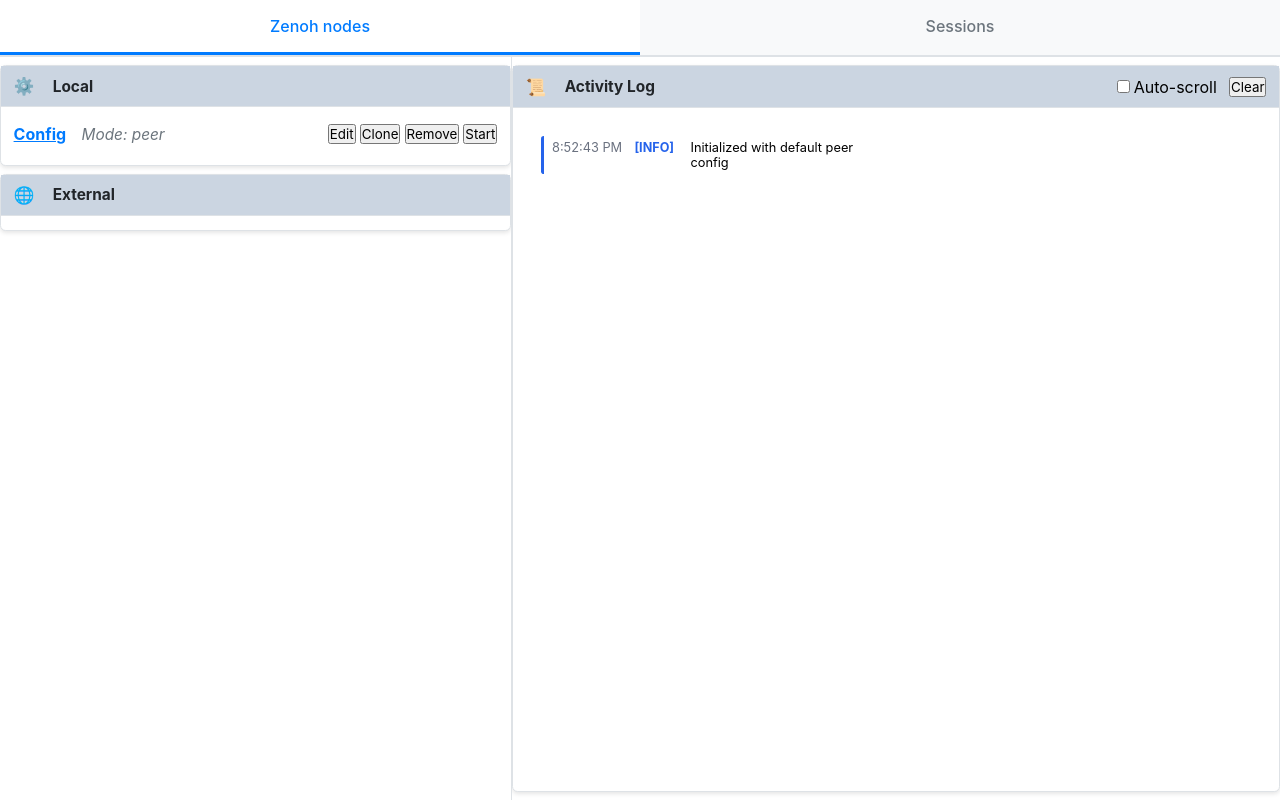
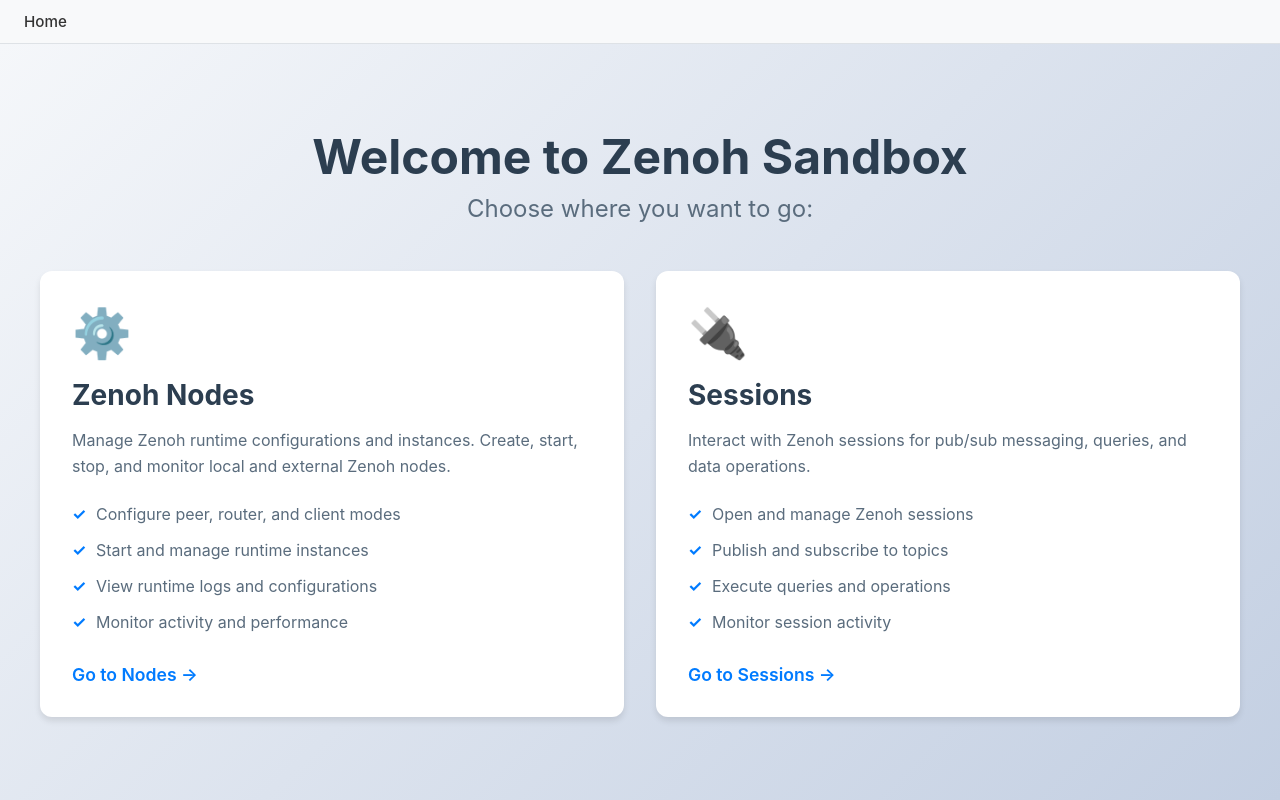
Before and after one commit to milyin/zenoh-sandbox, a Vue app: page / in a window 1280 px wide. Before the commit this address led to /#/nodes. Built offline with nearby package versions, Linux system fonts and the light colour scheme.

Commit message:
refactor: replace tab navigation with breadcrumb and add home view

```diff
--- a/src/App.vue
+++ b/src/App.vue
@@ -1,31 +1,17 @@
 <template>
   <div class="app-container">
-    <!-- Tab Navigation -->
-    <div class="tabs">
-      <router-link
-        to="/nodes"
-        class="tab-button"
-        active-class="active"
-      >
-        Zenoh nodes
-      </router-link>
-      <router-link
-        to="/sessions"
-        class="tab-button"
-        active-class="active"
-      >
-        Sessions
-      </router-link>
-    </div>
+    <!-- Breadcrumb Navigation -->
+    <Breadcrumb />
 
-    <!-- Tab Content -->
-    <div class="tab-content">
+    <!-- Content -->
+    <div class="content">
       <router-view />
     </div>
   </div>
 </template>
 
 <script setup lang="ts">
+import Breadcrumb from './components/Breadcrumb.vue';
 </script>
 
 <style scoped>
@@ -36,41 +22,7 @@
   width: 100vw;
 }
 
-.tabs {
-  display: flex;
-  gap: 0;
-  background: var(--tabs-bg-color, #f8f9fa);
-  border-bottom: 2px solid var(--border-color, #dee2e6);
-}
-
-.tab-button {
-  flex: 1;
-  padding: 1rem 2rem;
-  border: none;
-  background: transparent;
-  cursor: pointer;
-  font-size: 1rem;
-  font-weight: 500;
-  color: var(--text-muted-color, #6c757d);
-  transition: all 0.2s;
-  border-bottom: 3px solid transparent;
-  text-decoration: none;
-  text-align: center;
-  display: block;
-}
-
-.tab-button:hover {
-  background: var(--tab-hover-bg-color, #e9ecef);
-  color: var(--text-color, #333);
-}
-
-.tab-button.active {
-  color: var(--primary-color, #007bff);
-  border-bottom-color: var(--primary-color, #007bff);
-  background: var(--tab-active-bg-color, #fff);
-}
-
-.tab-content {
+.content {
   flex: 1;
   overflow: hidden;
 }
--- /dev/null
+++ b/src/components/Breadcrumb.vue
@@ -0,0 +1,108 @@
+<template>
+  <nav class="breadcrumb">
+    <router-link
+      v-for="(crumb, index) in breadcrumbs"
+      :key="index"
+      :to="crumb.path"
+      class="breadcrumb-item"
+      :class="{ active: index === breadcrumbs.length - 1 }"
+    >
+      {{ crumb.label }}
+      <span v-if="index < breadcrumbs.length - 1" class="separator">→</span>
+    </router-link>
+  </nav>
+</template>
+
+<script setup lang="ts">
+import { computed } from 'vue';
+import { useRoute } from 'vue-router';
+
+interface Breadcrumb {
+  label: string;
+  path: string;
+}
+
+const route = useRoute();
+
+const breadcrumbs = computed<Breadcrumb[]>(() => {
+  const crumbs: Breadcrumb[] = [
+    { label: 'Home', path: '/' }
+  ];
+
+  const pathSegments = route.path.split('/').filter(Boolean);
+
+  if (pathSegments.length === 0) {
+    return crumbs;
+  }
+
+  // Handle /nodes
+  if (pathSegments[0] === 'nodes') {
+    crumbs.push({ label: 'Nodes', path: '/nodes' });
+
+    // Handle /nodes/config/:id/edit
+    if (pathSegments[1] === 'config' && pathSegments[2]) {
+      crumbs.push({ label: `Config ${pathSegments[2]}`, path: `/nodes/config/${pathSegments[2]}` });
+      if (pathSegments[3] === 'edit') {
+        crumbs.push({ label: 'Edit', path: route.path });
+      }
+    }
+
+    // Handle /nodes/runtime/:id/...
+    if (pathSegments[1] === 'runtime' && pathSegments[2]) {
+      const runtimeId = pathSegments[2];
+      const shortId = runtimeId.length > 16 ? `${runtimeId.slice(0, 8)}...${runtimeId.slice(-4)}` : runtimeId;
+      crumbs.push({ label: `Runtime ${shortId}`, path: `/nodes/runtime/${runtimeId}` });
+
+      if (pathSegments[3] === 'logs') {
+        crumbs.push({ label: 'Logs', path: route.path });
+      } else if (pathSegments[3] === 'config') {
+        crumbs.push({ label: 'Config', path: route.path });
+      }
+    }
+  }
+
+  // Handle /sessions
+  if (pathSegments[0] === 'sessions') {
+    crumbs.push({ label: 'Sessions', path: '/sessions' });
+  }
+
+  return crumbs;
+});
+</script>
+
+<style scoped>
+.breadcrumb {
+  display: flex;
+  align-items: center;
+  gap: 0.5rem;
+  padding: 0.75rem 1.5rem;
+  background: var(--breadcrumb-bg-color, #f8f9fa);
+  border-bottom: 1px solid var(--border-color, #dee2e6);
+  font-size: 0.95rem;
+}
+
+.breadcrumb-item {
+  display: flex;
+  align-items: center;
+  gap: 0.5rem;
+  text-decoration: none;
+  color: var(--primary-color, #007bff);
+  transition: color 0.2s;
+}
+
+.breadcrumb-item:hover {
+  color: var(--primary-hover-color, #0056b3);
+  text-decoration: underline;
+}
+
+.breadcrumb-item.active {
+  color: var(--text-color, #333);
+  font-weight: 500;
+  pointer-events: none;
+}
+
+.separator {
+  color: var(--text-muted-color, #6c757d);
+  user-select: none;
+}
+</style>
--- a/src/router/index.ts
+++ b/src/router/index.ts
@@ -3,7 +3,8 @@
 const routes: RouteRecordRaw[] = [
   {
     path: '/',
-    redirect: '/nodes'
+    name: 'home',
+    component: () => import('../views/HomeView.vue')
   },
   {
     path: '/nodes',
--- /dev/null
+++ b/src/views/HomeView.vue
@@ -0,0 +1,145 @@
+<template>
+  <div class="home-view">
+    <div class="welcome-container">
+      <h1>Welcome to Zenoh Sandbox</h1>
+      <p class="subtitle">Choose where you want to go:</p>
+
+      <div class="cards">
+        <router-link to="/nodes" class="card">
+          <div class="card-icon">⚙️</div>
+          <h2>Zenoh Nodes</h2>
+          <p>Manage Zenoh runtime configurations and instances. Create, start, stop, and monitor local and external Zenoh nodes.</p>
+          <ul>
+            <li>Configure peer, router, and client modes</li>
+            <li>Start and manage runtime instances</li>
+            <li>View runtime logs and configurations</li>
+            <li>Monitor activity and performance</li>
+          </ul>
+          <div class="card-action">Go to Nodes →</div>
+        </router-link>
+
+        <router-link to="/sessions" class="card">
+          <div class="card-icon">🔌</div>
+          <h2>Sessions</h2>
+          <p>Interact with Zenoh sessions for pub/sub messaging, queries, and data operations.</p>
+          <ul>
+            <li>Open and manage Zenoh sessions</li>
+            <li>Publish and subscribe to topics</li>
+            <li>Execute queries and operations</li>
+            <li>Monitor session activity</li>
+          </ul>
+          <div class="card-action">Go to Sessions →</div>
+        </router-link>
+      </div>
+    </div>
+  </div>
+</template>
+
+<script setup lang="ts">
+</script>
+
+<style scoped>
+.home-view {
+  display: flex;
+  justify-content: center;
+  align-items: center;
+  height: 100%;
+  width: 100%;
+  background: linear-gradient(135deg, #f5f7fa 0%, #c3cfe2 100%);
+  padding: 2rem;
+}
+
+.welcome-container {
+  max-width: 1200px;
+  width: 100%;
+}
+
+h1 {
+  font-size: 3rem;
+  margin: 0 0 0.5rem 0;
+  color: #2c3e50;
+  text-align: center;
+}
+
+.subtitle {
+  font-size: 1.5rem;
+  color: #5a6c7d;
+  text-align: center;
+  margin: 0 0 3rem 0;
+}
+
+.cards {
+  display: grid;
+  grid-template-columns: repeat(auto-fit, minmax(400px, 1fr));
+  gap: 2rem;
+  margin-top: 2rem;
+}
+
+.card {
+  background: white;
+  border-radius: 12px;
+  padding: 2rem;
+  box-shadow: 0 4px 6px rgba(0, 0, 0, 0.1);
+  transition: all 0.3s ease;
+  text-decoration: none;
+  color: inherit;
+  display: flex;
+  flex-direction: column;
+}
+
+.card:hover {
+  transform: translateY(-5px);
+  box-shadow: 0 8px 12px rgba(0, 0, 0, 0.15);
+}
+
+.card-icon {
+  font-size: 3rem;
+  margin-bottom: 1rem;
+}
+
+.card h2 {
+  font-size: 1.75rem;
+  margin: 0 0 1rem 0;
+  color: #2c3e50;
+}
+
+.card p {
+  font-size: 1rem;
+  color: #5a6c7d;
+  line-height: 1.6;
+  margin: 0 0 1rem 0;
+}
+
+.card ul {
+  list-style: none;
+  padding: 0;
+  margin: 0 0 1.5rem 0;
+  flex: 1;
+}
+
+.card ul li {
+  padding: 0.5rem 0;
+  color: #5a6c7d;
+  position: relative;
+  padding-left: 1.5rem;
+}
+
+.card ul li::before {
+  content: "✓";
+  position: absolute;
+  left: 0;
+  color: #007bff;
+  font-weight: bold;
+}
+
+.card-action {
+  color: #007bff;
+  font-weight: 600;
+  font-size: 1.1rem;
+  margin-top: auto;
+}
+
+.card:hover .card-action {
+  color: #0056b3;
+}
+</style>
```
